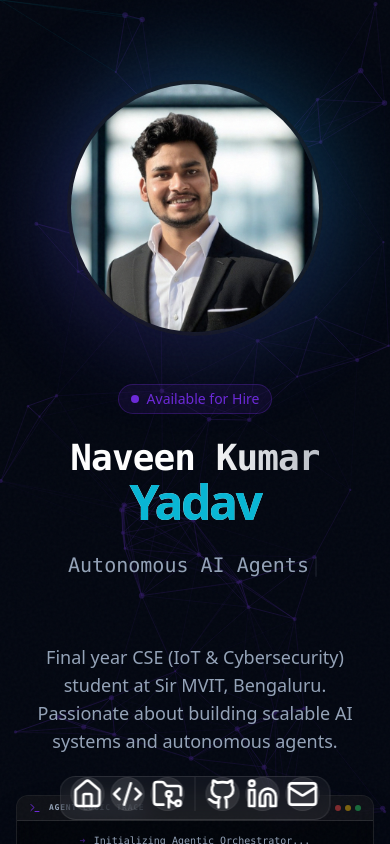
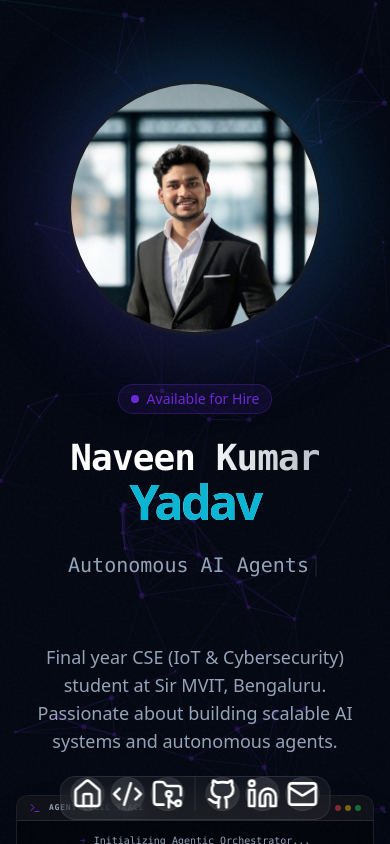
Before and after one commit to naveen18112003/My_Portfolio, a Next.js app: page / in a window 390 px wide. Shown: the top 844 px of the page. Built offline with nearby package versions, Linux system fonts and the light colour scheme.

Commit message:
Fix: Mathematical preloader centering and native mobile scroll fluidity

```diff
--- a/src/app/globals.css
+++ b/src/app/globals.css
@@ -4,8 +4,8 @@
 
 @layer base {
   :root {
-    --background: 222.2 84% 4.9%;
-    --foreground: 210 40% 98%;
+    --background: 240 10% 3.9%;
+    --foreground: 0 0% 98%;
 
     --card: 222.2 84% 4.9%;
     --card-foreground: 210 40% 98%;
@@ -13,7 +13,8 @@
     --popover: 222.2 84% 4.9%;
     --popover-foreground: 210 40% 98%;
 
-    --primary: 263.4 70% 50.4%; /* Agentic Purple */
+    --primary: 263.4 70% 50.4%;
+    /* Agentic Purple */
     --primary-foreground: 210 40% 98%;
 
     --secondary: 217.2 32.6% 17.5%;
@@ -36,7 +37,8 @@
   }
 
   .dark {
-    --background: 224 71% 4%; /* #030014 Deepest Navy/Black */
+    --background: 224 71% 4%;
+    /* #030014 Deepest Navy/Black */
     --foreground: 210 40% 98%;
 
     --card: 222.2 84% 4.9%;
@@ -48,7 +50,8 @@
     --primary: 263.4 70% 50.4%;
     --primary-foreground: 210 40% 98%;
 
-    --secondary: 189 94% 43%; /* Cyan Glow */
+    --secondary: 189 94% 43%;
+    /* Cyan Glow */
     --secondary-foreground: 222.2 47.4% 11.2%;
 
     --muted: 217.2 32.6% 17.5%;
@@ -70,6 +73,7 @@
   * {
     @apply border-border;
   }
+
   body {
     @apply bg-background text-foreground;
   }
--- a/src/components/sections/hero.tsx
+++ b/src/components/sections/hero.tsx
@@ -103,7 +103,7 @@ export function Hero() {
                                 src="/profile.png"
                                 alt="Naveen"
                                 fill
-                                className="object-cover object-top transition-transform duration-700 group-hover:scale-110 scale-[1.5]"
+                                className="object-cover object-top transition-transform duration-700 group-hover:scale-110 lg:scale-[1.5]"
                                 priority
                             />
                         </div>
--- a/src/components/smooth-scroll.tsx
+++ b/src/components/smooth-scroll.tsx
@@ -5,13 +5,13 @@ import { ReactLenis } from "@studio-freight/react-lenis";
 export function SmoothScroll({ children }: { children: React.ReactNode }) {
     return (
         <ReactLenis root options={{
-            lerp: 0.1, // Increase lerp for mobile feel if enabled
+            lerp: 0.1,
             duration: 1.2,
             smoothWheel: true,
             wheelMultiplier: 1,
             touchMultiplier: 2,
             infinite: false,
-            syncTouch: false // Disable touch sync for native feel
+            syncTouch: false, // Core fix: let mobile handle touch natively
         }}>
             {children}
         </ReactLenis>
--- a/src/components/ui/preloader.tsx
+++ b/src/components/ui/preloader.tsx
@@ -28,7 +28,7 @@ export const Preloader = () => {
                             initial={{ opacity: 0, letterSpacing: "20px", y: 20 }}
                             animate={{ opacity: 1, letterSpacing: "5px", y: 0 }}
                             transition={{ duration: 1.5, ease: "easeOut" }}
-                            className="text-sm md:text-xl font-mono text-gray-400 uppercase tracking-[0.5em] mb-4"
+                            className="text-sm md:text-xl font-mono text-gray-400 uppercase tracking-[0.5em] pl-[0.5em] mb-4 text-center"
                         >
                             Welcome To
                         </motion.h2>
```
